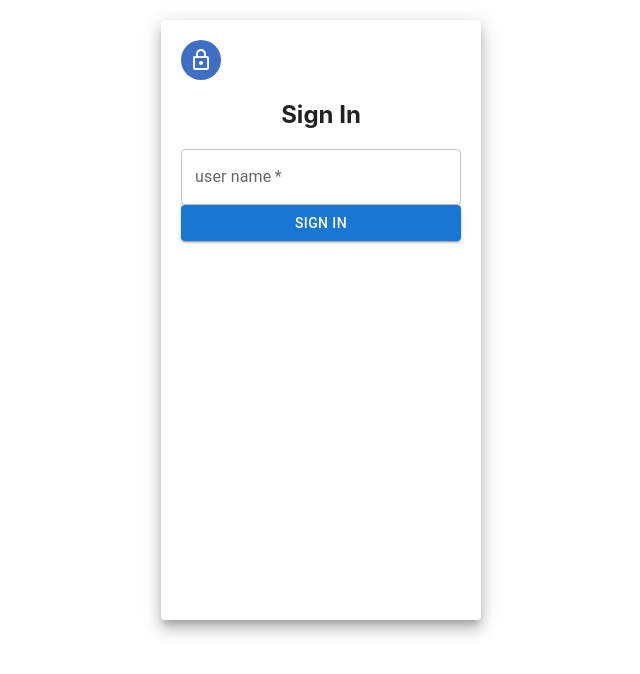
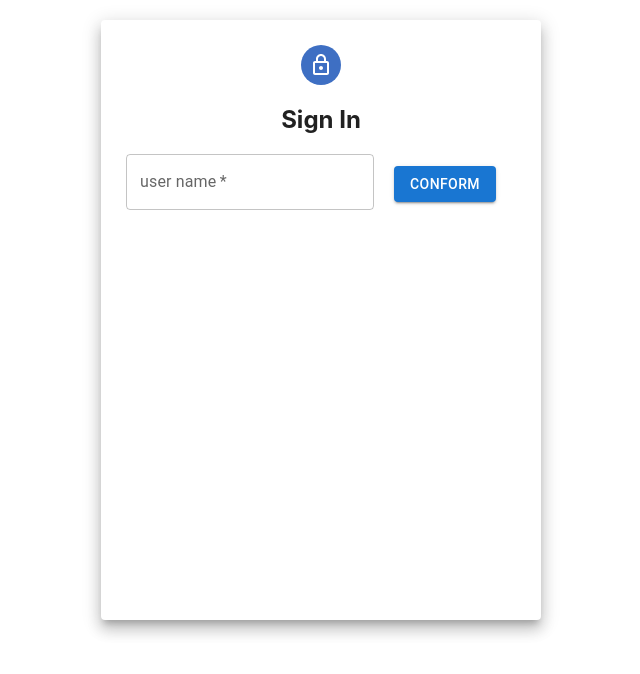
Before and after one commit to fcodelabs/training-web, a React (Create React App) app: page / in a window 1280 px wide. Shown: the top 674 px of the page, without its empty margins (319-959 px from the left). Built offline with nearby package versions, Linux system fonts and the light colour scheme.

Commit message:
something updated

```diff
--- a/src/components/SignIn.tsx
+++ b/src/components/SignIn.tsx
@@ -1,18 +1,24 @@
 import { Grid,Paper,Avatar, TextField,Button} from "@mui/material";
 import  React from "react";
 import LockOutlinedIcon from '@mui/icons-material/LockOutlined';
+import { Margin } from "@mui/icons-material";
 
 const SignIn = () => {
 
     const paperStyle={
         padding:20,
         height:"70vh",
-        width:280,
+        width:400,
         margin:"20px auto"
     }
 
     const avatarStyle={
-        backgroundColor:"#3e6fc3"
+        backgroundColor:"#3e6fc3",
+        margin: "5px auto"
+    }
+
+    const btnStyle={
+        margin:"12px 20px"
     }
 
     return(
@@ -23,8 +29,8 @@ const SignIn = () => {
                     <h2>Sign In</h2>
                 </Grid>
 
-                <TextField label="user name" placeholder="enter user Name"  fullWidth required />
-                <Button variant="contained" type="submit" color="primary"  fullWidth>Sign In</Button>
+                <TextField label="user name" placeholder="enter user Name" required />
+                <Button variant="contained" type="submit" color="primary" style={btnStyle}>Conform</Button>
 
             </Paper>
         </Grid>
```
